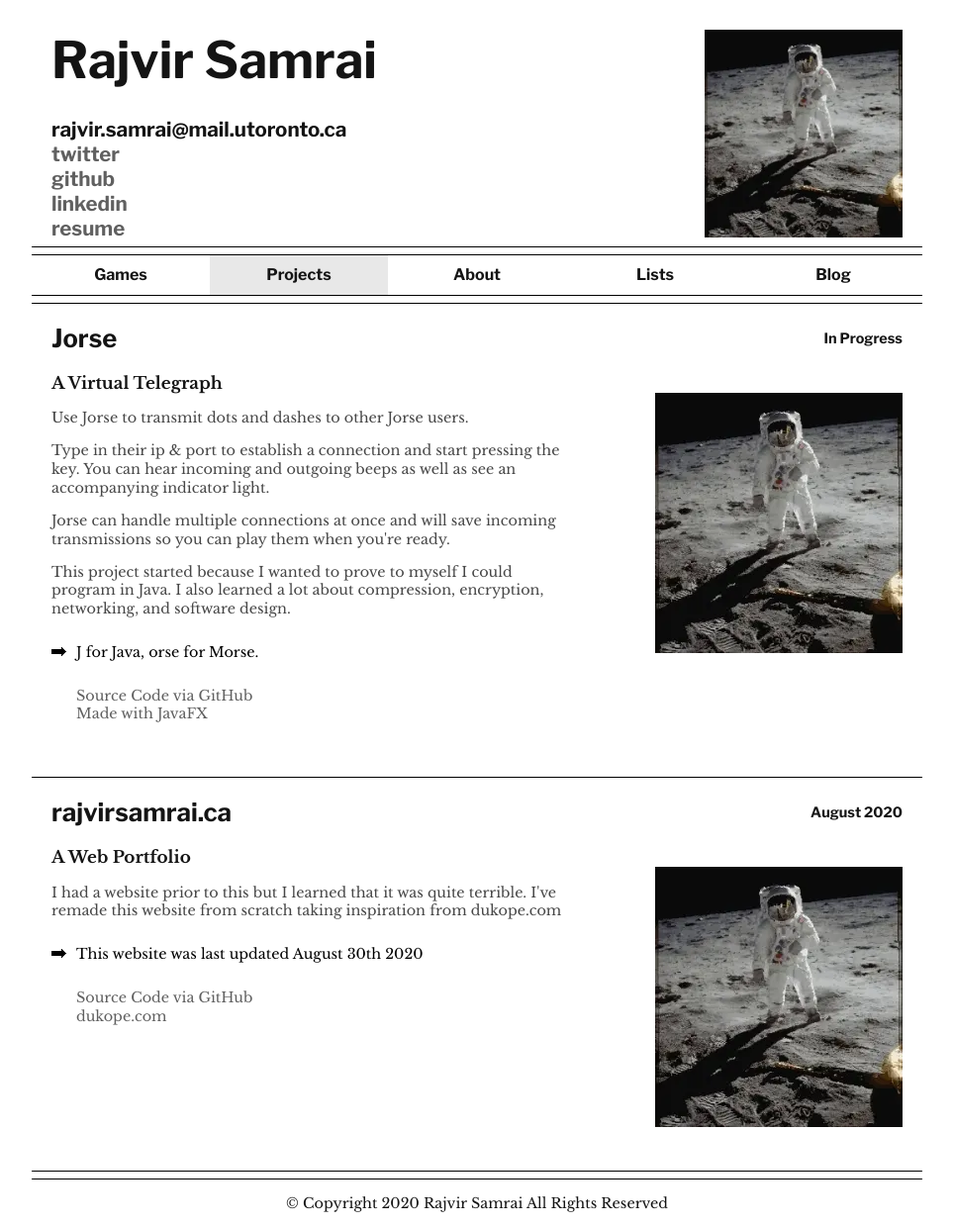
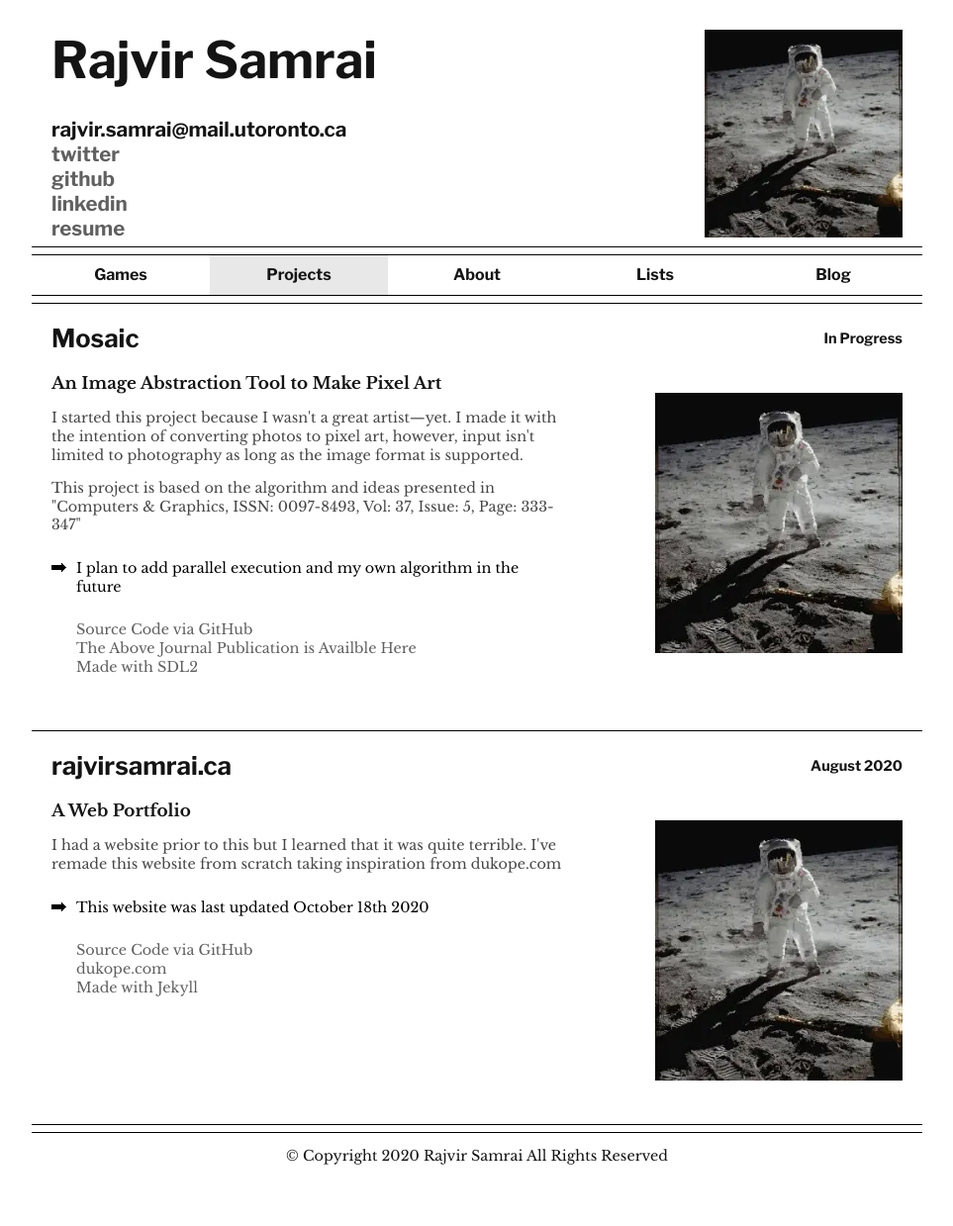
Before and after one commit to rajvirsamrai/rajvirsamrai.github.io, a Jekyll site: the page built from projects.html, in a window 1280 px wide. Shown: the whole page at 99% size, without its empty margins (158-1121 px from the left). Built offline with Jekyll 4.4.1, drawn with Linux system fonts in a browser that asks for light colours; after the commit the page ends 1192 px from its top, so only the background shows below that.

Commit message:
Update content on games and projects pages

```diff
--- a/index.html
+++ b/index.html
@@ -20,7 +20,7 @@ title: Games
         <div class="links">
             <ul>
                 <li><a href="https://github.com/rajvirsamrai/">Source Code via GitHub</a></li>
-		<li><a href="https://www.libsdl.org/">Made with SDL</a></li>
+		<li><a href="https://www.libsdl.org/">Made with SDL2</a></li>
             </ul>
         </div>
     </div>
--- a/projects.html
+++ b/projects.html
@@ -4,27 +4,28 @@ title: Projects
 ---
 <div class="entry">
   <div class="title">
-    <h2>Jorse</h2>
+    <h2>Mosaic</h2>
   </div>
   <div class="date">
     <h3>In Progress</h3>
   </div>
   <div class="description">
     <div class="statement">
-      <h3>A Virtual Telegraph</h3>
-      <p>Use Jorse to transmit dots and dashes to other Jorse users.</p>
-      <p>Type in their ip & port to establish a connection and start pressing the key. You can hear incoming and outgoing beeps as well as see an accompanying indicator light.</p>
-      <p>Jorse can handle multiple connections at once and will save incoming transmissions so you can play them when you're ready.</p>
-      <p>This project started because I wanted to prove to myself I could program in Java. I also learned a lot about compression, encryption, networking, and software design.</p>
+      <h3>An Image Abstraction Tool to Make Pixel Art</h3>
+      <p>I started this project because I wasn't a great artist—yet. I made it with the intention of converting photos to pixel art, however, input isn't limited to photography as long as the image format is supported.</p>
+      <p>This project is based on the algorithm and ideas presented in "Computers & Graphics, ISSN: 0097-8493, Vol: 37, Issue: 5, Page: 333-347"</p>
     </div>
     <div class="comment">
       <img class="arrow" src="assets/images/arrow.webp">
-      <p>J for Java, orse for Morse.</p>
+      <p>I plan to add parallel execution and my own algorithm in the future</p>
     </div>
     <div class="links">
       <ul>
-        <li><a href="https://github.com/rajvirsamrai/jorse">Source Code via GitHub</a></li>
-        <li><a href="https://openjfx.io/">Made with JavaFX</a></li>
+        <li><a href="https://github.com/rajvirsamrai/mosaic">Source Code via GitHub</a></li>
+        <li><a href="https://cragl.cs.gmu.edu/pixelate/journal.html">The Above Journal Publication is Availble Here</a></li>
+        <li><a href="https://www.libsdl.org/">Made with SDL2</a></li>
+        <!-- <li><a href="https://github.com/ocornut/imgui">and Dear ImGui</a></li>
+        <li><a href="https://www.opengl.org/">and OpenGL</a></li> -->
       </ul>
     </div>
   </div>
@@ -46,12 +47,13 @@ title: Projects
     </div>
     <div class="comment">
       <img class="arrow" src="assets/images/arrow.webp">
-      <p>This website was last updated August 30th 2020</p>
+      <p>This website was last updated October 18th 2020</p>
     </div>
     <div class="links">
       <ul>
         <li><a href="https://github.com/rajvirsamrai/spider_island">Source Code via GitHub</a></li>
         <li><a href="https://dukope.com">dukope.com</a></li>
+        <li><a href="https://jekyllrb.com/">Made with Jekyll</a></li>
       </ul>
     </div>
   </div>
```
